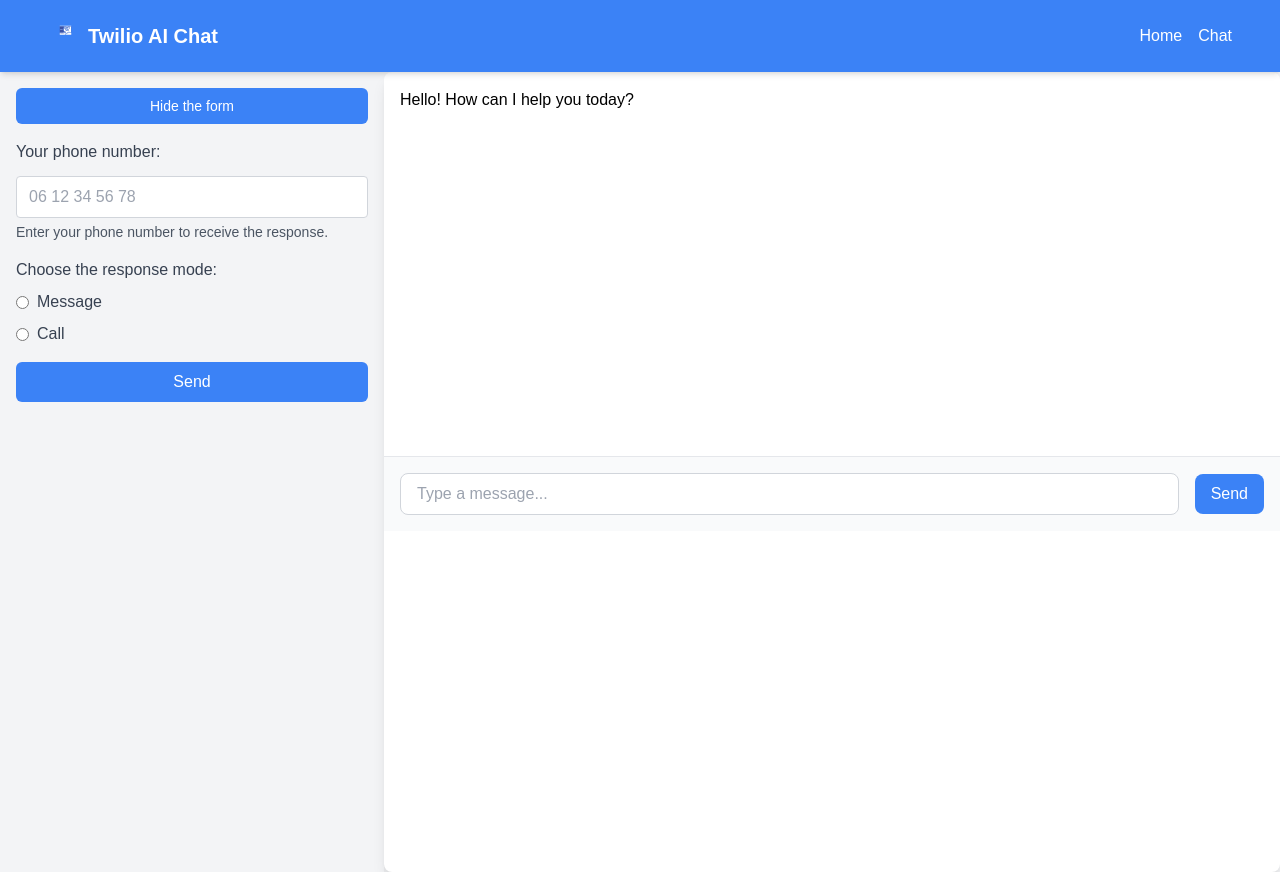
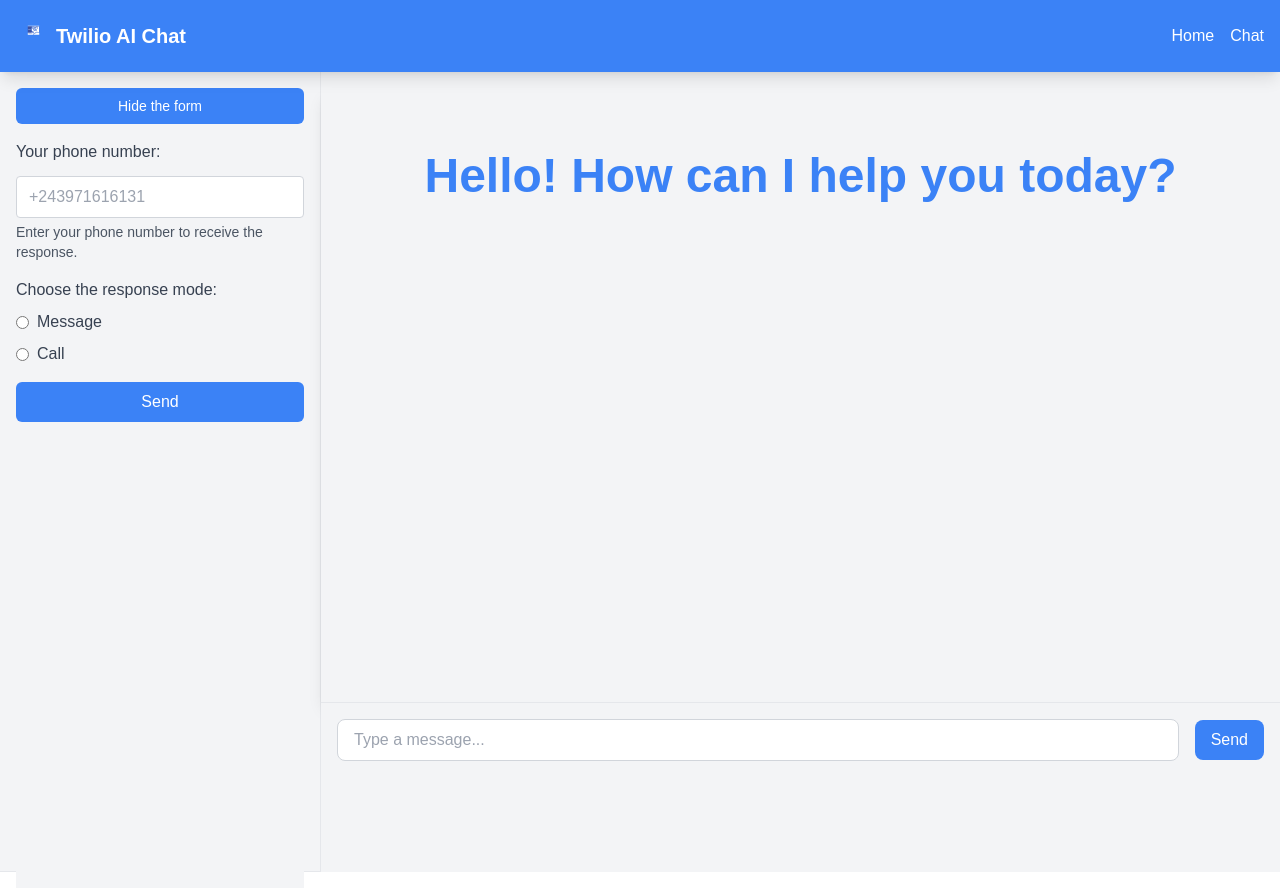
Before and after one commit to williammasivi/ChatTwilioAI, a Next.js app: page / in a window 1280 px wide. Both pictures are taken after a click on the button "Receive the response by call or message". Built offline with nearby package versions, Linux system fonts and the light colour scheme.

Commit message:
add notfound page & error page & sending message box

```diff
--- /dev/null
+++ b/app/chat/page.tsx
@@ -0,0 +1,5 @@
+export default function Chat() {
+   return (
+      <h1>Chat</h1>
+   );
+}
--- /dev/null
+++ b/app/error.tsx
@@ -0,0 +1,29 @@
+'use client';
+import { useEffect } from 'react'
+
+
+export default function Error({
+   error,
+   reset,
+}: {
+   error: Error & { digest?: string }
+   reset: () => void
+}) {
+   useEffect(() => {
+      console.error(error)
+   }, [error])
+
+   return (
+      <div className='flex h-screen items-center flex-col gap-8 pt-20 px-4'>
+         <h2 className='text-3xl font-bold text-blue-500 text-center'>Something went wrong!</h2>
+         <button
+            className='bg-blue-500 rounded-md px-4 h-10 flex items-center justify-center font-bold text-white hover:bg-blue-400'
+            onClick={
+               () => reset()
+            }
+         >
+            Try again
+         </button>
+      </div>
+   );
+}
--- /dev/null
+++ b/app/not-found.tsx
@@ -0,0 +1,12 @@
+import Link from 'next/link'
+
+
+export default function NotFound() {
+   return (
+      <div className='flex h-screen items-center flex-col gap-8 pt-20 px-4'>
+         <h2 className='text-3xl font-bold text-blue-500 text-center'>Not Found</h2>
+         <p>Could not find requested resource</p>
+         <Link href="/" className='bg-blue-500 rounded-md px-4 h-10 flex items-center justify-center font-bold text-white hover:bg-blue-400'>Return Home</Link>
+      </div>
+   );
+}
--- a/app/page.tsx
+++ b/app/page.tsx
@@ -15,6 +15,7 @@ interface FormInputs {
 export default function Home() {
    const [error, setError] = useState("");
    const [loading, setLoading] = useState(true);
+   const [isWelcome, setIsWelcome] = useState(true);
    const [chatHistory, setChatHistory] = useState<Array<{ role: string; parts: string; }>>([]);
    const { register, handleSubmit, reset } = useForm<FormInputs>();
    const [isSpeaking, setIsSpeaking] = useState(false);
@@ -37,6 +38,7 @@ export default function Home() {
    }
 
    const onSubmit: SubmitHandler<FormInputs> = async (data) => {
+      setIsWelcome(false);
       setLoading(true);
       if (!data.message.trim()) {
          setError('Error: Please enter something!');
@@ -75,14 +77,15 @@ export default function Home() {
 
    return (
       <div className='bg-gray-100 flex w-full h-full'>
-         <aside className='h-full border-b border-gray-200 bg-white hidden md:block'>
-            <MakeMessageCall />
+         <aside className='h-full border-b border-r border-gray-200 hidden md:block p-4'>
+            <MakeMessageCall lastResponse={
+               chatHistory?.length == 0 ? "" : chatHistory[chatHistory?.length - 1].parts
+            } />
          </aside>
-         <aside className='flex-1 h-full w-full'>
-            <div className="w-full h-full bg-white rounded-lg shadow-lg overflow-hidden flex-1">
-               <div className="flex flex-col p-4 space-y-4 overflow-y-auto h-96">
-                  {error && <p className='text-red-500 text-center'>{error}</p>}
-                  <p>Hello! How can I help you today?</p>
+         <aside className='w-full py-4 flex flex-col'>
+            <div className="overflow-y-auto shadow-lg h-[80%] p-4 overflow-scroll">
+               {error && <p className='text-red-500 text-center font-bold text-2xl'>{error}</p>}
+               {isWelcome && <p className='text-5xl text-blue-500 font-bold text-center mt-12'>Hello! How can I help you today?</p>}
                {
                   loading ? (
                      <div className='flex w-full h-full items-center justify-center'>
@@ -93,9 +96,10 @@ export default function Home() {
                {chatHistory?.map((chatItem, index) => (
                   <div
                      key={index}
-                        className={`flex ${chatItem?.role == 'model' ? 'justify-start' : 'justify-end'}`}
+                     className={`flex mb-4 ${chatItem?.role == 'model' ? 'justify-start' : 'justify-end'}`}
                   >
                      <div className={`p-4 rounded-md ${chatItem?.role == 'model' ? 'bg-gray-200' : 'bg-blue-500 text-white'} relative`}>
+
                         <p>{chatItem?.role}:</p>
                         <ReactMarkdown>{chatItem?.parts}</ReactMarkdown>
                         {chatItem?.role === 'model' && (
@@ -108,17 +112,21 @@ export default function Home() {
                         )}
                      </div>
                   </div>
+
                ))}
             </div>
+
             {/* form to send data to the server */}
-               <div className="p-4 border-t border-gray-200 bg-gray-50">
-                  <form onSubmit={handleSubmit(onSubmit)}>
+
+            <form
+               onSubmit={handleSubmit(onSubmit)}
+               className={'p-4 border-t border-gray-200 bg-gray-100 h-[75px]'}>
                <div className="flex items-center space-x-4">
                   <input
                      {...register("message")}
                      type="text"
                      placeholder="Type a message..."
-                           className="flex-1 px-4 py-2 border border-gray-300 rounded-lg focus:outline-none focus:ring-2 focus:ring-blue-500"
+                     className="flex-1 px-4 py-2 border border-gray-300 rounded-lg focus:outline-none focus:ring-2 focus:ring-blue-500 text-slate-700"
                   />
                   <button
                      type="submit"
@@ -128,9 +136,8 @@ export default function Home() {
                   </button>
                </div>
             </form>
-               </div>
-            </div>
-         </aside>
-      </div>
+
+         </aside >
+      </div >
    );
 }
--- a/components/Header.tsx
+++ b/components/Header.tsx
@@ -7,7 +7,7 @@ import { useState } from "react";
 export default function Header() {
    const [isMenuOpen, setIsMenuOpen] = useState(false);
    return (
-      <header className="bg-blue-500 p-4 px-12 shadow-md sticky top-0">
+      <header className="bg-blue-500 p-4 shadow-lg sticky top-0">
          <div className="flex items-center justify-between">
             <Link href="/" className="text-white text-xl font-bold flex items-center">
                <Logo />
--- a/components/MakeMessageCall.tsx
+++ b/components/MakeMessageCall.tsx
@@ -1,25 +1,47 @@
-import React, { useState } from 'react';
+import { useState } from 'react';
 import { useForm } from 'react-hook-form';
 
-export default function MakeMessageCall() {
+
+export default function MakeMessageCall({ lastResponse }: { lastResponse: string | null }) {
    const { register, handleSubmit, watch, formState: { errors, isSubmitting } } = useForm();
    const [response, setResponse] = useState('');
    const [loading, setLoading] = useState(false);
    const [isFormVisible, setIsFormVisible] = useState(false);
 
-   const onSubmit = (data: any) => {
+   const onSubmit = async (data: any) => {
       setLoading(true);
-      setTimeout(() => {
-         const aiResponse = "Ceci est une réponse simulée.";
-         setResponse(aiResponse);
-         setLoading(false);
+      // if (data.lastResponse == null || lastResponse?.trim().length == 0) {
+      //    setLoading(false);
+      //    setResponse('all fields are required');
+      //    return;
+      // }
+      if (data.responseMode == 'on') {
+         try {
+            const options = {
+               method: 'POST',
+               body: JSON.stringify({
+                  to: data.phoneNumber,
+                  message: lastResponse
+               }),
+               headers: {
+                  'Content-Type': 'application/json'
+               }
+            }
+            const response = await fetch('https://chattwilioai-backend.onrender.com/send-sms', options);
+            const result = await response.text();
+            setResponse(result);
+            setLoading(false);
+            // reset();
+         } catch (error: any) {
+            setResponse(error?.message);
+            // setError('Something went wrong! Please try again later.');
+            setLoading(false);
+         }
+      }
 
-         if (data.responseMode === 'call') {
-            console.log(`Appel à ${data.phoneNumber} avec le message: ${aiResponse}`);
-         } else {
-            console.log(`Message envoyé à ${data.phoneNumber}: ${aiResponse}`);
-         }
-      }, 2000);
+      if (data.responseMode === 'call') {
+         setResponse(`Calling... ${data.phoneNumber}`);
+      }
    };
 
    const toggleFormVisibility = () => {
@@ -29,11 +51,11 @@ export default function MakeMessageCall() {
    const isSubmitDisabled = isSubmitting || !watch("phoneNumber") || !watch("responseMode");
 
    return (
-      <div className="min-h-screen bg-gray-100 flex p-4 w-96 shadow-lg">
+      <div className="min-h-screen flex w-72 bg-gray-100">
          <div className="w-full">
             <button
                onClick={toggleFormVisibility}
-               className="w-full bg-blue-500 text-white py-2 rounded-md hover:bg-blue-600 transition duration-200 mb-4 text-sm"
+               className="w-full bg-blue-500 text-white py-2 rounded-md hover:bg-blue-600 transition duration-200 mb-4 text-sm hover:cursor-pointer"
             >
                {isFormVisible ? 'Hide the form' : 'Receive the response by call or message'}
             </button>
@@ -43,11 +65,10 @@ export default function MakeMessageCall() {
                      <label htmlFor="phoneNumber" className="block text-gray-700 mb-2">Your phone number:</label>
                      <input
                         type="tel"
-                        id="phoneNumber"
                         {...register("phoneNumber", { required: true })}
                         defaultValue={watch("phoneNumber", "")}
                         className="w-full px-3 py-2 border border-gray-300 rounded mt-1 focus:outline-none focus:ring focus:border-blue-300"
-                        placeholder="06 12 34 56 78"
+                        placeholder="+243971616131"
                         aria-required="true"
                         aria-describedby="phone-help"
                      />
@@ -59,10 +80,8 @@ export default function MakeMessageCall() {
                         <div className="flex items-center">
                            <input
                               type="radio"
-                              id="message"
                               {...register("responseMode")}
                               defaultChecked={watch("responseMode") === 'message'}
-                              value="message"
                               className="mr-2"
                            />
                            <label htmlFor="message" className="text-gray-700">Message</label>
@@ -70,7 +89,6 @@ export default function MakeMessageCall() {
                         <div className="flex items-center">
                            <input
                               type="radio"
-                              id="call"
                               {...register("responseMode")}
                               defaultChecked={watch("responseMode") === 'call'}
                               value="call"
@@ -82,7 +100,7 @@ export default function MakeMessageCall() {
                   </div>
                   <button
                      type="submit"
-                     className="w-full bg-blue-500 text-white py-2 rounded-md hover:bg-blue-600 transition duration-200"
+                     className="w-full bg-blue-500 text-white py-2 rounded-md hover:bg-blue-600 transition duration-200 hover:cursor-pointer"
                      disabled={isSubmitDisabled}
                      aria-busy={loading}
                   >
@@ -91,10 +109,10 @@ export default function MakeMessageCall() {
                </form>
             )}
             {response && (
-               <div className="mt-6 p-4 bg-gray-100 rounded">
-                  <h2 className="text-xl font-semibold mb-2 text-gray-800">Réponse :</h2>
-                  <p className="text-gray-700">{response}</p>
-                  {watch("responseMode") === 'call' && <p className="text-gray-700 mt-2">Vous recevrez un appel sous peu.</p>}
+               <div className={`text-white rounded-md ${response.split(' ')[0] == "Failed" ? 'bg-red-500' : 'bg-green-500'} mt-6 p-4`}>
+                  <h2 className="text-xl font-semibold mb-2">Response :</h2>
+                  <p className="">{response}</p>
+                  {watch("responseMode") === 'call' && <p className="text-gray-700 mt-2">You will receive a call shortly.</p>}
                </div>
             )}
          </div>
```
Also changed, not shown: layout/Layout.tsx (+24 -1 lines). Lines whose indentation alone changed are shown as unchanged.
